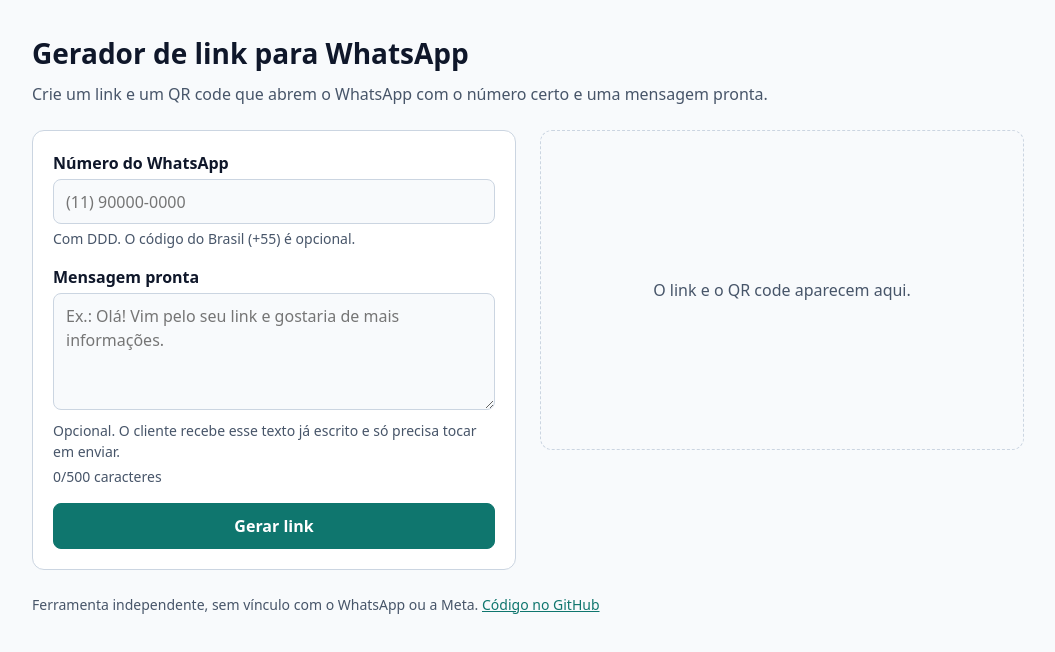
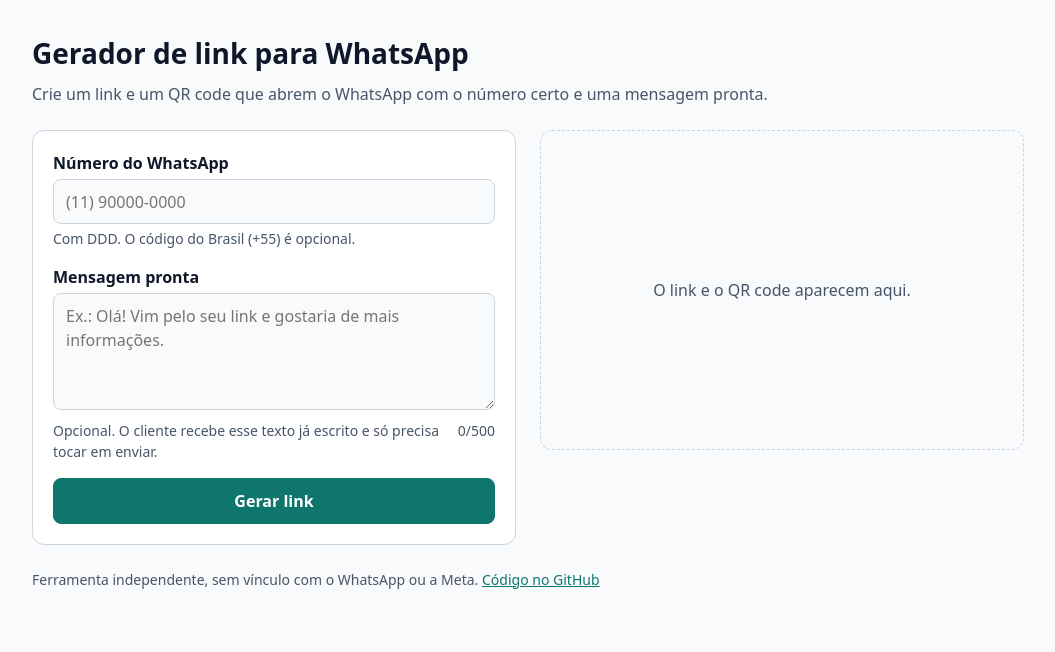
Before and after one commit to pablosscosta/whatsapp-link-generator, a React (Vite) app: page / in a window 1280 px wide. Shown: the top 652 px of the page, without its empty margins (112-1167 px from the left). Built offline with nearby package versions, Linux system fonts and the light colour scheme.

Commit message:
feat: põe o contador da mensagem ao lado da dica

```diff
--- a/src/components/LinkForm.tsx
+++ b/src/components/LinkForm.tsx
@@ -75,12 +75,15 @@ export function LinkForm({ onGenerate, onEdit }: LinkFormProps) {
             onEdit();
           }}
         />
-        <p id="message-hint" className="hint">
-          Opcional. O cliente recebe esse texto já escrito e só precisa tocar em enviar.
-        </p>
-        <p id="message-count" className="hint">
-          {message.length}/{MESSAGE_MAX_LENGTH} caracteres
-        </p>
+        <div className="field-hints">
+          <p id="message-hint" className="hint">
+            Opcional. O cliente recebe esse texto já escrito e só precisa tocar em enviar.
+          </p>
+          <p id="message-count" className="hint counter">
+            {message.length}/{MESSAGE_MAX_LENGTH}{' '}
+            <span className="visually-hidden">caracteres</span>
+          </p>
+        </div>
       </div>
 
       <button type="submit" className="button button-primary">
--- a/src/index.css
+++ b/src/index.css
@@ -151,6 +151,18 @@ input[aria-invalid='true'] {
   margin: 0.25rem 0 0;
 }
 
+.field-hints {
+  display: flex;
+  align-items: flex-start;
+  justify-content: space-between;
+  gap: 1rem;
+}
+
+.counter {
+  flex-shrink: 0;
+  font-variant-numeric: tabular-nums;
+}
+
 .visually-hidden {
   position: absolute;
   width: 1px;
```
Also changed, not shown: 1 other file (tests, documents, lock files or other folders).
